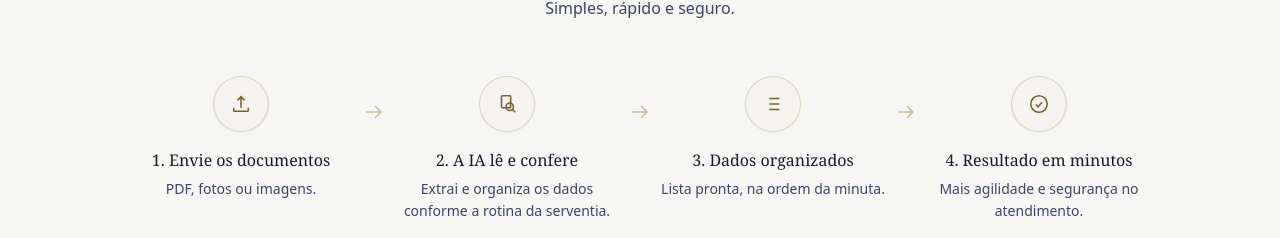
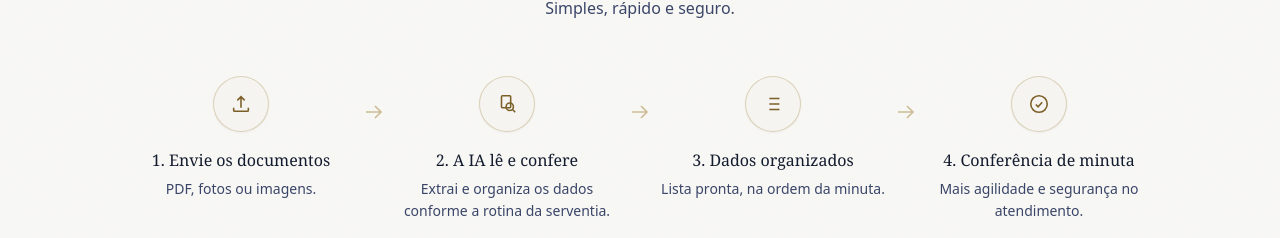
Before and after one commit to jakson195/NOTARIUSIA, a Next.js app: page / in a window 1280 px wide. Shown: the part 1490-1728 px from the top of the page. Built offline with nearby package versions, Linux system fonts and the light colour scheme.

Commit message:
renomeia passo 4 para conferencia de minuta

```diff
--- a/src/app/page.tsx
+++ b/src/app/page.tsx
@@ -140,7 +140,7 @@ export default function Home() {
             <SetaPasso />
             <PassoItem icone={<IconeLista />} numero="3" titulo="Dados organizados" descricao="Lista pronta, na ordem da minuta." />
             <SetaPasso />
-            <PassoItem icone={<IconeCheck />} numero="4" titulo="Resultado em minutos" descricao="Mais agilidade e segurança no atendimento." />
+           <PassoItem icone={<IconeCheck />} numero="4" titulo="Conferência de minuta" descricao="Mais agilidade e segurança no atendimento." />
           </div>
         </div>
       </section>
```
